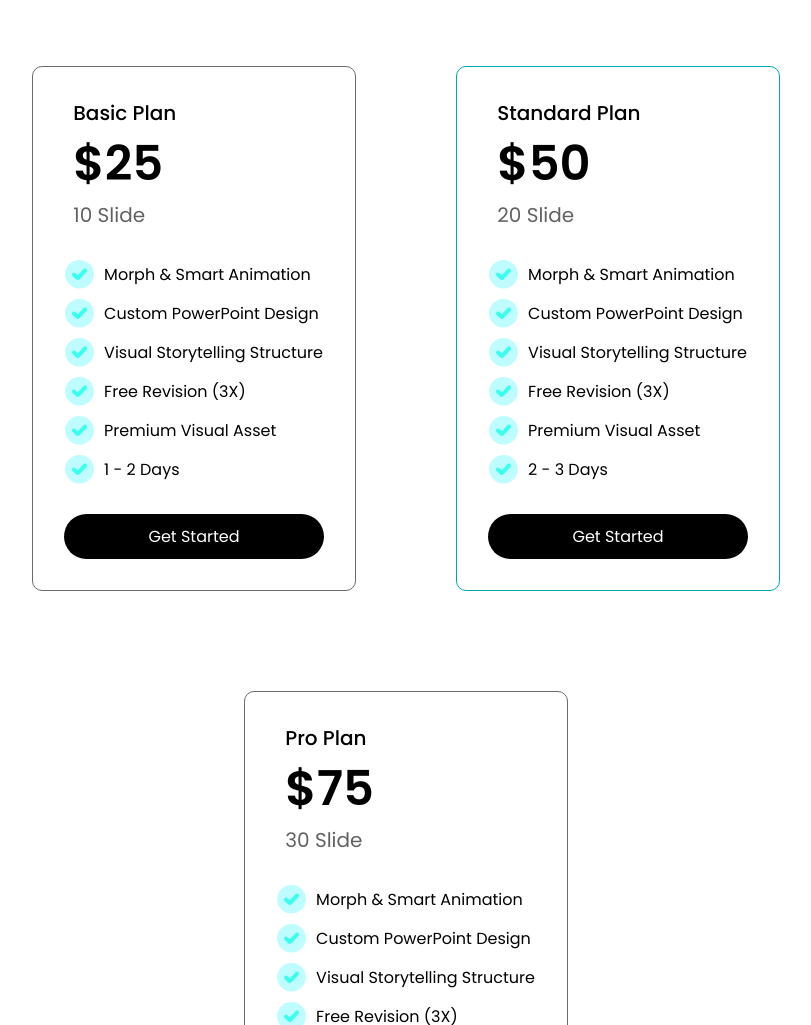
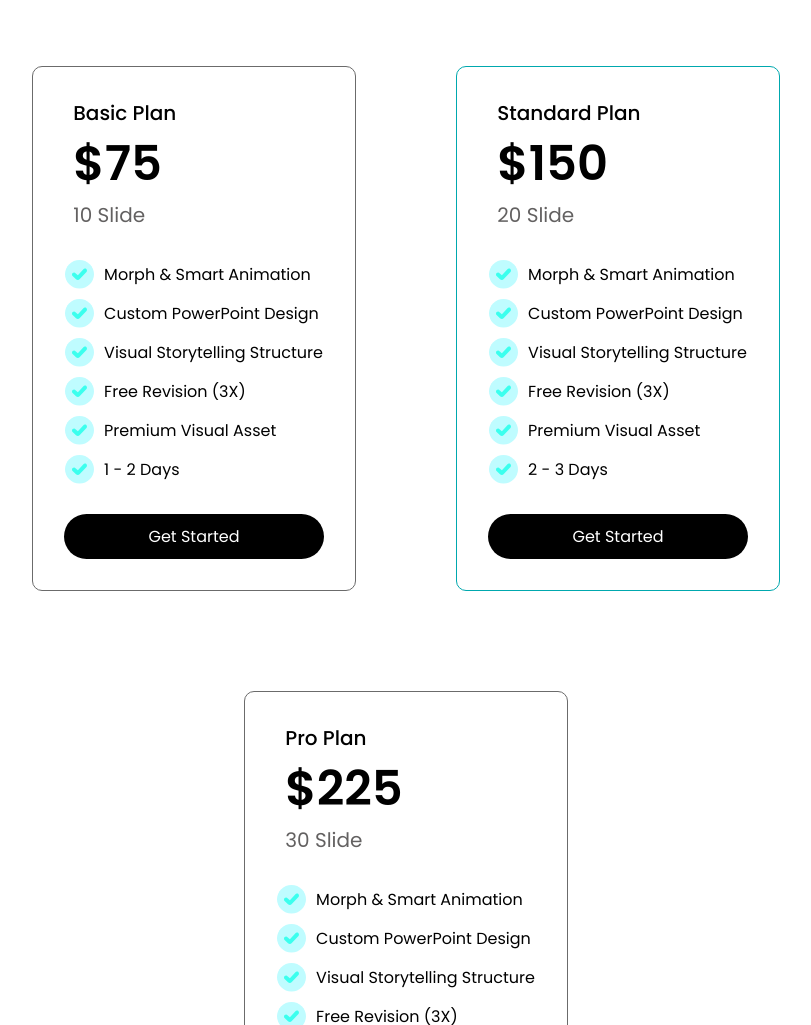
Before and after one commit to dikip7709-hash/Our-Service, a plain HTML site: page index.html in a window 1280 px wide. Shown: the part 4920-5945 px from the top of the page, without its empty margins (234-1045 px from the left). Drawn offline with nearby package versions, Linux system fonts and the light colour scheme.

Commit message:
Update index.html

```diff
--- a/index.html
+++ b/index.html
@@ -122,7 +122,7 @@ allowfullscreen>
       <div class="scroll-animate Price1">
         <div class="text-price1">
         <p>Basic Plan</p>
-        <h1>$25</h1>
+        <h1>$75</h1>
         <small>10 Slide</small></div>
         <ul class="list-benefit1-1">
           <li><img src="Group.svg" alt=""><p>Morph & Smart Animation</p></li>
@@ -137,7 +137,7 @@ allowfullscreen>
       <div class="scroll-animate Price2">
         <div class="text-price2">
         <p>Standard Plan</p>
-        <h1>$50</h1>
+        <h1>$150</h1>
         <small>20 Slide</small></div>
         <ul class="list-benefit2-2">
           <li><img src="Group.svg" alt=""><p>Morph & Smart Animation</p></li>
@@ -152,7 +152,7 @@ allowfullscreen>
       <div class="scroll-animate Price3">
         <div class="text-price3">
         <p>Pro Plan</p>
-        <h1>$75</h1>
+        <h1>$225</h1>
         <small>30 Slide</small></div>
         <ul class="list-benefit3-3">
           <li><img src="Group.svg" alt=""><p>Morph & Smart Animation</p></li>
```
